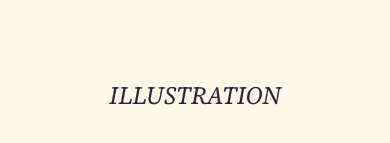
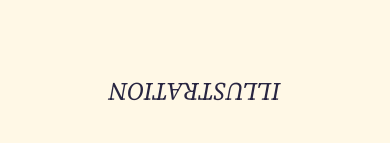
Before and after one commit to oliviaamiller/portfolio, a React app: page / in a window 390 px wide. Shown: the part 695-838 px from the top of the page. Built offline with nearby package versions, Linux system fonts and the light colour scheme.

Commit message:
illustration nav item upside down and responsive

```diff
--- a/src/components/Nav.css
+++ b/src/components/Nav.css
@@ -15,13 +15,13 @@
 }
 
 .illustration {
-  -webkit-transform: rotate(-180deg);
-  transform: rotate(-180deg);
+  display: inline-block;
+  -webkit-transform: rotate(180deg);
+  transform: rotate(180deg);
 }
 
 .illoContainer {
   position: absolute;
-  color: brown;
   bottom: 0;
   left: 50%;
   margin-bottom: 1rem;
```
